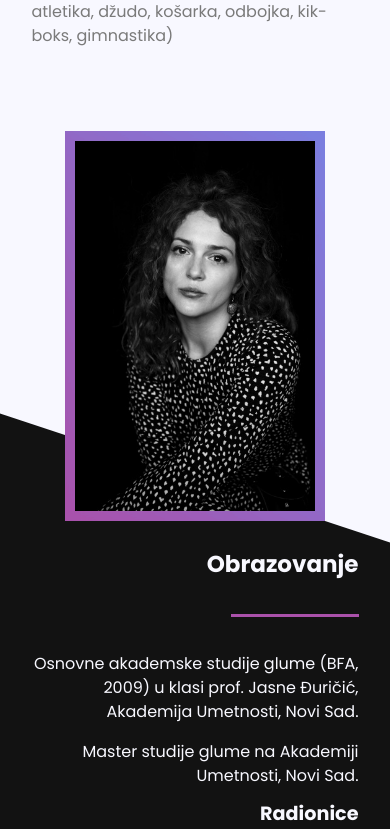
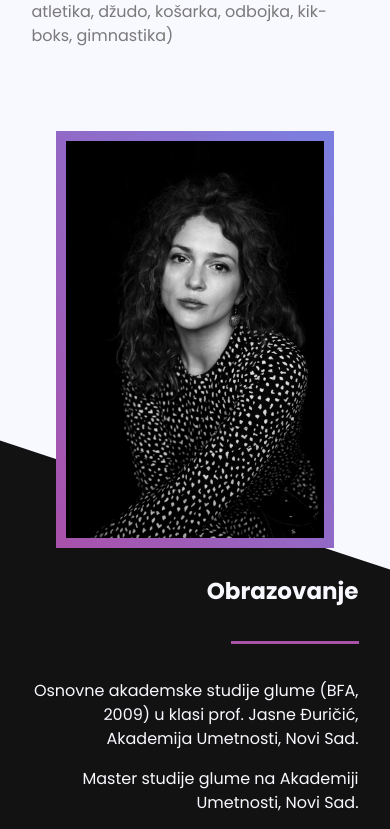
Before and after one commit to vukovicdusan/milicajanevski, a Next.js app: page / in a window 390 px wide. Shown: the part 965-1794 px from the top of the page. Built offline with nearby package versions, Linux system fonts and the light colour scheme.

Commit message:
Another responsive fix of bio image

```diff
--- a/styles/Bio.module.css
+++ b/styles/Bio.module.css
@@ -71,7 +71,7 @@
 
 	.imgContainer,
 	.imgContainer2 {
-		max-width: 260px;
+		max-width: 85%;
 	}
 
 	.imgContainer {
```
